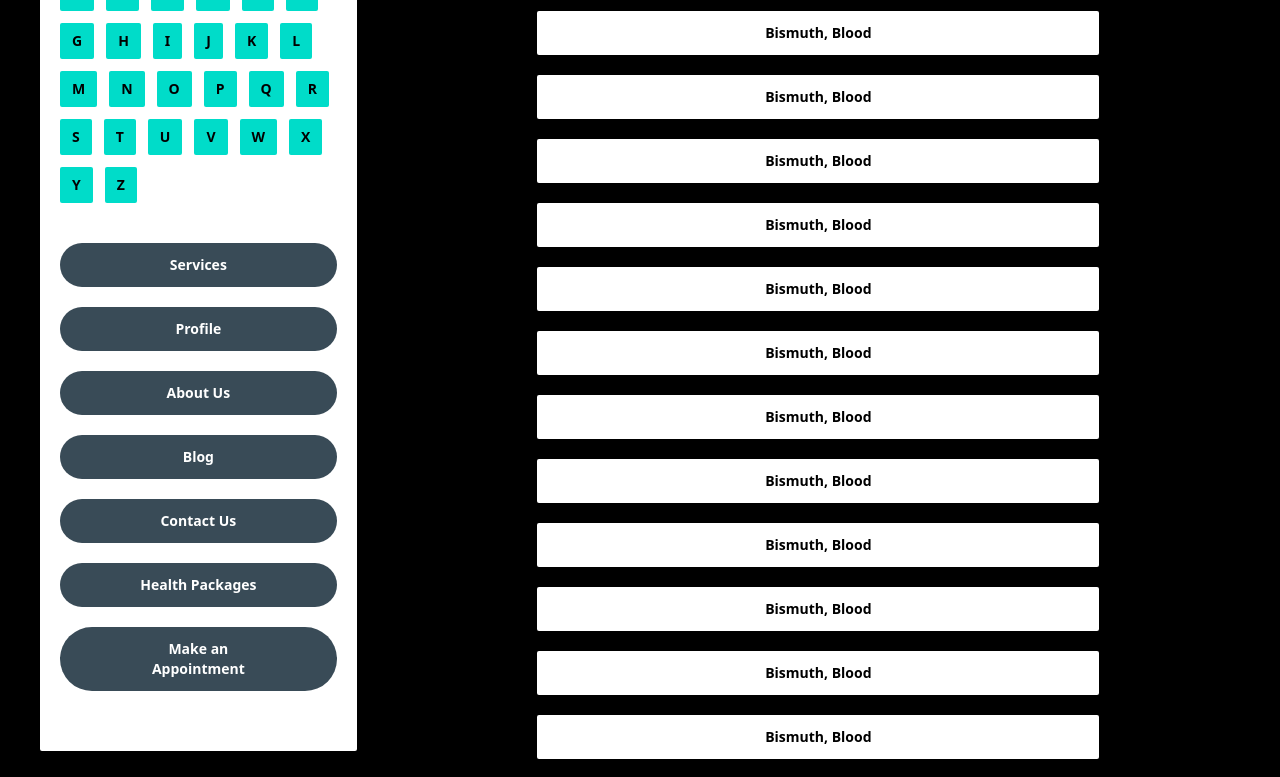
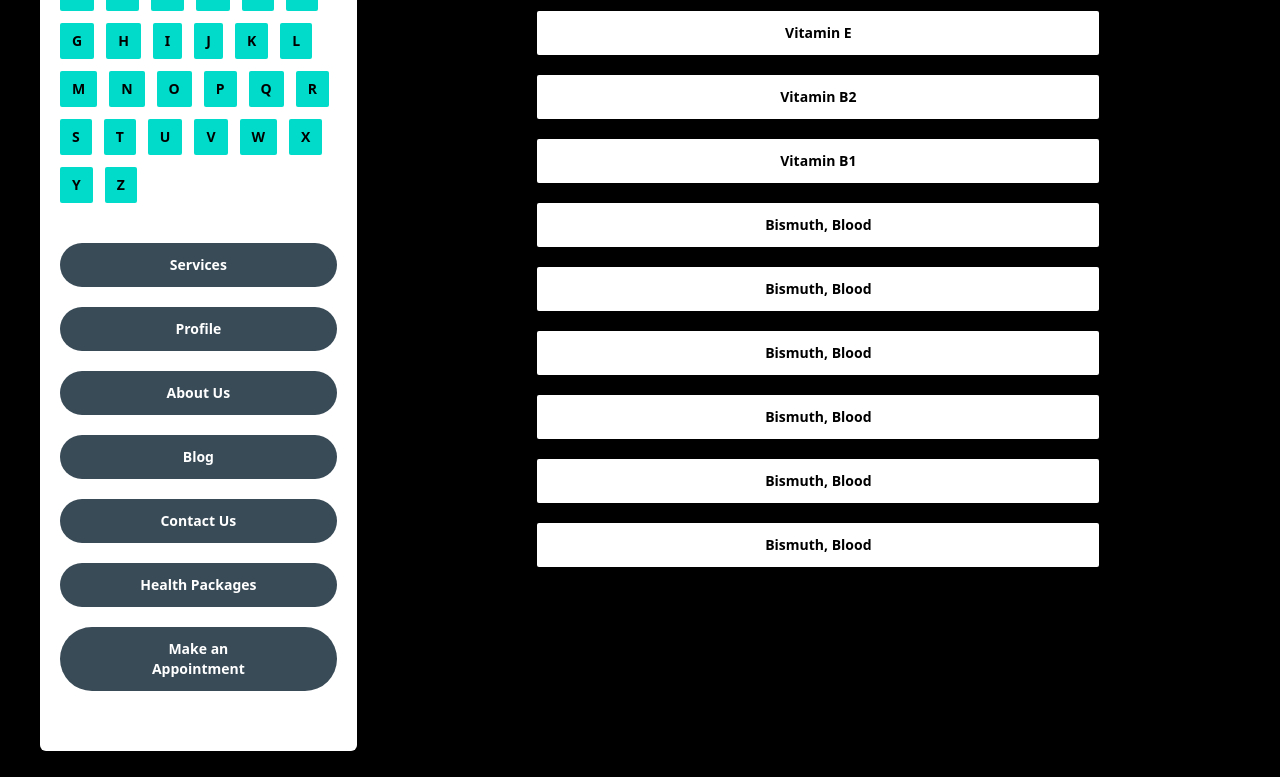
Before and after one commit to NEXT-BUG/sun-diagnostic-laboratory, a Next.js app: page /tests in a window 1280 px wide. Shown: the part 1200-1977 px from the top of the page. Built offline with nearby package versions, Linux system fonts and the light colour scheme.

Commit message:
Booking Page is Ongoing

```diff
--- a/components/tests/Catalog.js
+++ b/components/tests/Catalog.js
@@ -1,74 +1,27 @@
+import { useRouter } from "next/router";
 import React from "react";
+import { data } from "../../mock/tests";
+import SearchCatalog from "./SearchCatalog";
 
 const Catalog = () => {
+  const router = useRouter();
   return (
     <div className="min-h-screen w-screen bg-black text-white">
       <div className="w-2/3 mx-auto relative mb-32 top-20 bg-white h-1 rounded-lg" />
       <div className="flex flex-col md:flex-row md:items-start justify-center">
-        <div className="md:sticky top-10 bg-white text-black md:w-1/4 mx-10 rounded-sm shadow-xl p-5">
-          <h1 className="font-bold text-xl mb-5 text-center md:text-left">
-            Test Catalog
-          </h1>
-          <div className="flex flex-wrap gap-3 justify-center md:justify-start">
-            <p className="catalog-letter">A</p>
-            <p className="catalog-letter">B</p>
-            <p className="catalog-letter">C</p>
-            <p className="catalog-letter">D</p>
-            <p className="catalog-letter">E</p>
-            <p className="catalog-letter">F</p>
-            <p className="catalog-letter">G</p>
-            <p className="catalog-letter">H</p>
-            <p className="catalog-letter">I</p>
-            <p className="catalog-letter">J</p>
-            <p className="catalog-letter">K</p>
-            <p className="catalog-letter">L</p>
-            <p className="catalog-letter">M</p>
-            <p className="catalog-letter">N</p>
-            <p className="catalog-letter">O</p>
-            <p className="catalog-letter">P</p>
-            <p className="catalog-letter">Q</p>
-            <p className="catalog-letter">R</p>
-            <p className="catalog-letter">S</p>
-            <p className="catalog-letter">T</p>
-            <p className="catalog-letter">U</p>
-            <p className="catalog-letter">V</p>
-            <p className="catalog-letter">W</p>
-            <p className="catalog-letter">X</p>
-            <p className="catalog-letter">Y</p>
-            <p className="catalog-letter">Z</p>
-          </div>
-          <div className="flex flex-col justify-center gap-5 my-10">
-            <p className="catalog-services">Services</p>
-            <p className="catalog-services">Profile</p>
-            <p className="catalog-services">About Us</p>
-            <p className="catalog-services">Blog</p>
-            <p className="catalog-services">Contact Us</p>
-            <p className="catalog-services">Health Packages</p>
-            <p className="catalog-services">Make an Appointment</p>
-          </div>
-        </div>
+        <SearchCatalog shadow className="md:w-1/4" />
         <div className="md:ml-auto w-2/3 mx-auto my-10 md:mr-10 relative">
           <div className="flex flex-col gap-5">
-            <p className="test-name">Bismuth, Blood</p>
-            <p className="test-name">Bismuth, Blood</p>
-            <p className="test-name">Bismuth, Blood</p>
-            <p className="test-name">Bismuth, Blood</p>
-            <p className="test-name">Bismuth, Blood</p>
-            <p className="test-name">Bismuth, Blood</p>
-            <p className="test-name">Bismuth, Blood</p>
-            <p className="test-name">Bismuth, Blood</p>
-            <p className="test-name">Bismuth, Blood</p>
-            <p className="test-name">Bismuth, Blood</p>
-            <p className="test-name">Bismuth, Blood</p>
-            <p className="test-name">Bismuth, Blood</p>
-            <p className="test-name">Bismuth, Blood</p>
-            <p className="test-name">Bismuth, Blood</p>
-            <p className="test-name">Bismuth, Blood</p>
-            <p className="test-name">Bismuth, Blood</p>
-            <p className="test-name">Bismuth, Blood</p>
-            <p className="test-name">Bismuth, Blood</p>
-            <p className="test-name">Bismuth, Blood</p>
-            <p className="test-name">Bismuth, Blood</p>
+            {data?.map((item) => {
+              return (
+                <p
+                  onClick={() => router.push(`/book/${item.testId}`)}
+                  className="test-name"
+                >
+                  {item.testName}
+                </p>
+              );
+            })}
           </div>
         </div>
       </div>
--- /dev/null
+++ b/components/tests/SearchCatalog.js
@@ -0,0 +1,54 @@
+import React from "react";
+
+const SearchCatalog = ({ shadow, border, className }) => {
+  return (
+    <div
+      className={`md:sticky top-10 bg-white text-black mx-10 rounded-md ${
+        shadow && "shadow-2xl"
+      } ${border && "border border-black"} p-5 ${className}`}
+    >
+      <h1 className="font-bold text-xl mb-5 text-center md:text-left">
+        Test Catalog
+      </h1>
+      <div className="flex flex-wrap gap-3 justify-center md:justify-start">
+        <p className="catalog-letter">A</p>
+        <p className="catalog-letter">B</p>
+        <p className="catalog-letter">C</p>
+        <p className="catalog-letter">D</p>
+        <p className="catalog-letter">E</p>
+        <p className="catalog-letter">F</p>
+        <p className="catalog-letter">G</p>
+        <p className="catalog-letter">H</p>
+        <p className="catalog-letter">I</p>
+        <p className="catalog-letter">J</p>
+        <p className="catalog-letter">K</p>
+        <p className="catalog-letter">L</p>
+        <p className="catalog-letter">M</p>
+        <p className="catalog-letter">N</p>
+        <p className="catalog-letter">O</p>
+        <p className="catalog-letter">P</p>
+        <p className="catalog-letter">Q</p>
+        <p className="catalog-letter">R</p>
+        <p className="catalog-letter">S</p>
+        <p className="catalog-letter">T</p>
+        <p className="catalog-letter">U</p>
+        <p className="catalog-letter">V</p>
+        <p className="catalog-letter">W</p>
+        <p className="catalog-letter">X</p>
+        <p className="catalog-letter">Y</p>
+        <p className="catalog-letter">Z</p>
+      </div>
+      <div className="flex flex-col justify-center gap-5 my-10">
+        <p className="catalog-services">Services</p>
+        <p className="catalog-services">Profile</p>
+        <p className="catalog-services">About Us</p>
+        <p className="catalog-services">Blog</p>
+        <p className="catalog-services">Contact Us</p>
+        <p className="catalog-services">Health Packages</p>
+        <p className="catalog-services">Make an Appointment</p>
+      </div>
+    </div>
+  );
+};
+
+export default SearchCatalog;
--- /dev/null
+++ b/mock/tests.js
@@ -0,0 +1,42 @@
+export const data = [
+  {
+    testName: "Bismuth, Blood",
+    testId: "235782739423429849829421",
+  },
+  {
+    testName: "Vitamin E",
+    testId: "235782739423429849829422",
+  },
+  {
+    testName: "Vitamin B2",
+    testId: "235782739423429849829423",
+  },
+  {
+    testName: "Vitamin B1",
+    testId: "235782739423429849829424",
+  },
+  {
+    testName: "Bismuth, Blood",
+    testId: "235782739423429849829425",
+  },
+  {
+    testName: "Bismuth, Blood",
+    testId: "235782739423429849829426",
+  },
+  {
+    testName: "Bismuth, Blood",
+    testId: "235782739423429849829427",
+  },
+  {
+    testName: "Bismuth, Blood",
+    testId: "235782739423429849829428",
+  },
+  {
+    testName: "Bismuth, Blood",
+    testId: "235782739423429849829429",
+  },
+  {
+    testName: "Bismuth, Blood",
+    testId: "235782739423429849829430",
+  },
+];
--- /dev/null
+++ b/pages/book/[testId].js
@@ -0,0 +1,32 @@
+import { useRouter } from "next/router";
+import React, { useEffect, useState } from "react";
+import SearchCatalog from "../../components/tests/SearchCatalog";
+import { data } from "../../mock/tests";
+
+const Booking = () => {
+  const router = useRouter();
+  const { testId } = router.query;
+  const [testObject, setTestObject] = useState({});
+  useEffect(() => {
+    if (testId) {
+      const test = data.find((item) => item.testId === testId);
+      setTestObject(test);
+    }
+  }, [testId]);
+  return (
+    <div className="w-screen min-h-screen">
+      <div className="p-10 flex justify-between font-ubuntu space-x-10">
+        <SearchCatalog border shadow className="md:w-1/3" />
+        <div className="text-left w-2/3">
+          <p className="font-bold text-4xl">{testObject.testName}</p>
+          <div className="mt-32">
+            <h1 className="font-bold text-2xl">Book Now</h1>
+            <div className="bg-primary h-1 w-full my-5 rounded-full" />
+          </div>
+        </div>
+      </div>
+    </div>
+  );
+};
+
+export default Booking;
```
